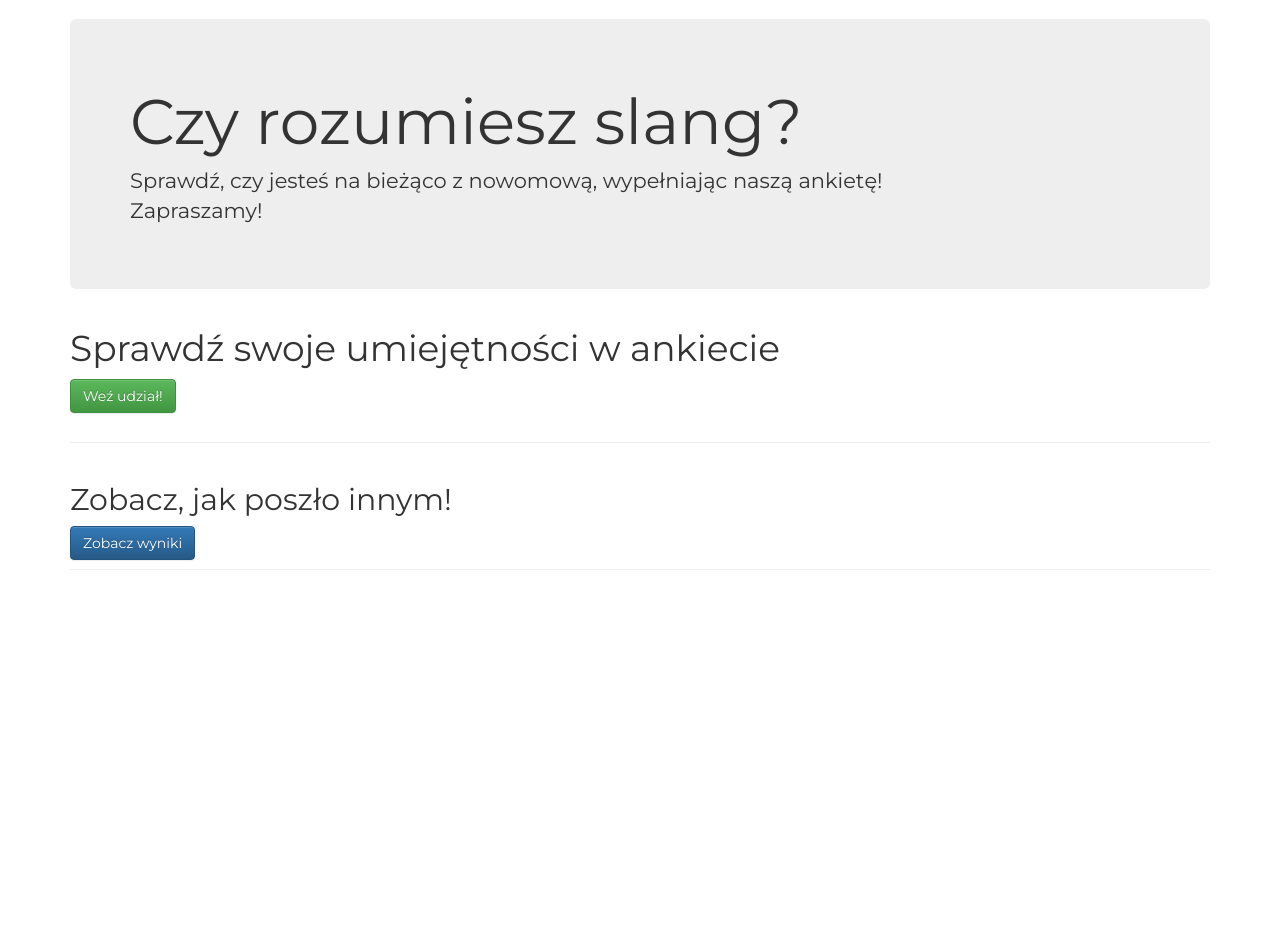
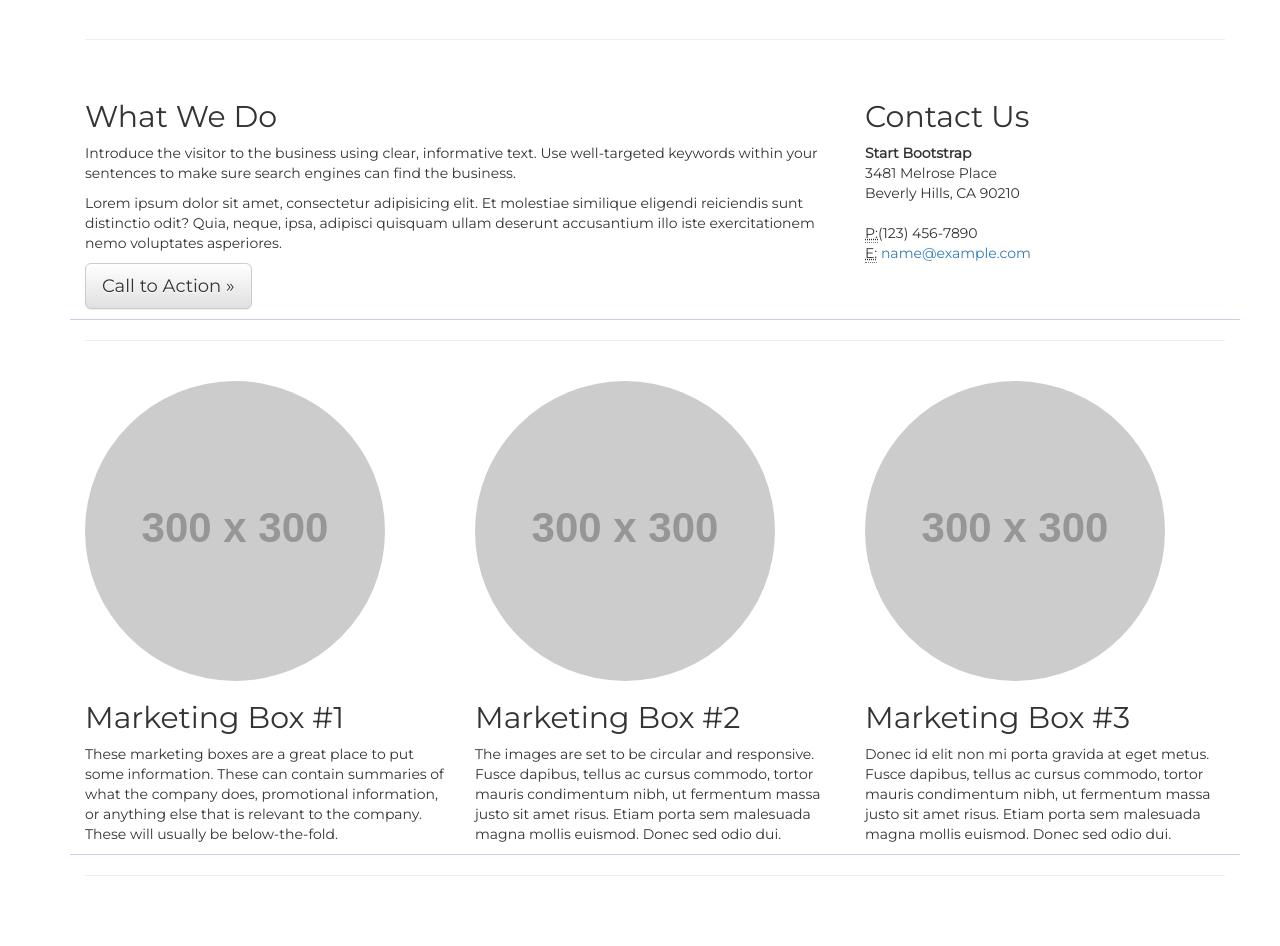
Before and after one commit to kniem/ankieta, a Flask app: page / in a window 1280 px wide. Shown: the part 51-997 px from the top of the page. Before the commit the page ends 621 px from the top, so only its background shows below. Run offline with Flask 2, Linux system fonts and the light colour scheme; grey boxes labelled with a size stand in for pictures from a placeholder-image service; some libraries are stand-ins or nearby versions.

Commit message:
front page template

```diff
--- a/templates/welcome.html
+++ b/templates/welcome.html
@@ -4,22 +4,64 @@
 {% block content %}
 
 
-  <!-- Main jumbotron for a primary marketing message or call to action -->
-  <div class="jumbotron">
-    <h1>Czy rozumiesz slang?</h1>
-    <p>Sprawdź, czy jesteś na bieżąco z nowomową, wypełniając naszą ankietę!<br>
-    Zapraszamy!</p>
-  </div>
+<body>
 
-  <div class="page-header">
-    <h1>Sprawdź swoje umiejętności w ankiecie</h1>
-    <a href="/form" class="btn btn-success" role="button">Weź udział!</a><br><br>
-  </div>
 
-  <div class="page-header">
-    <h2>Zobacz, jak poszło innym!</h2>
-    <a href="/result" class="btn btn-primary" role="button">Zobacz wyniki</a>
-  </div>
+    <div class="container">
+
+        <hr>
+
+        <div class="row">
+            <div class="col-sm-8">
+                <h2>What We Do</h2>
+                <p>Introduce the visitor to the business using clear, informative text. Use well-targeted keywords within your sentences to make sure search engines can find the business.</p>
+                <p>Lorem ipsum dolor sit amet, consectetur adipisicing elit. Et molestiae similique eligendi reiciendis sunt distinctio odit? Quia, neque, ipsa, adipisci quisquam ullam deserunt accusantium illo iste exercitationem nemo voluptates asperiores.</p>
+                <p>
+                    <a class="btn btn-default btn-lg" href="#">Call to Action &raquo;</a>
+                </p>
+            </div>
+            <div class="col-sm-4">
+                <h2>Contact Us</h2>
+                <address>
+                    <strong>Start Bootstrap</strong>
+                    <br>3481 Melrose Place
+                    <br>Beverly Hills, CA 90210
+                    <br>
+                </address>
+                <address>
+                    <abbr title="Phone">P:</abbr>(123) 456-7890
+                    <br>
+                    <abbr title="Email">E:</abbr> <a href="mailto:#">name@example.com</a>
+                </address>
+            </div>
+        </div>
+        <!-- /.row -->
+
+        <hr>
+
+        <div class="row">
+            <div class="col-sm-4">
+                <img class="img-circle img-responsive img-center" src="http://placehold.it/300x300" alt="">
+                <h2>Marketing Box #1</h2>
+                <p>These marketing boxes are a great place to put some information. These can contain summaries of what the company does, promotional information, or anything else that is relevant to the company. These will usually be below-the-fold.</p>
+            </div>
+            <div class="col-sm-4">
+                <img class="img-circle img-responsive img-center" src="http://placehold.it/300x300" alt="">
+                <h2>Marketing Box #2</h2>
+                <p>The images are set to be circular and responsive. Fusce dapibus, tellus ac cursus commodo, tortor mauris condimentum nibh, ut fermentum massa justo sit amet risus. Etiam porta sem malesuada magna mollis euismod. Donec sed odio dui.</p>
+            </div>
+            <div class="col-sm-4">
+                <img class="img-circle img-responsive img-center" src="http://placehold.it/300x300" alt="">
+                <h2>Marketing Box #3</h2>
+                <p>Donec id elit non mi porta gravida at eget metus. Fusce dapibus, tellus ac cursus commodo, tortor mauris condimentum nibh, ut fermentum massa justo sit amet risus. Etiam porta sem malesuada magna mollis euismod. Donec sed odio dui.</p>
+            </div>
+        </div>
+        <!-- /.row -->
+
+        <hr>
+</div>
+
+</body>
 
 
 
```
